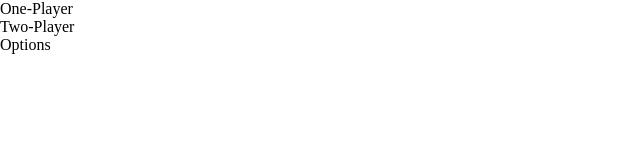
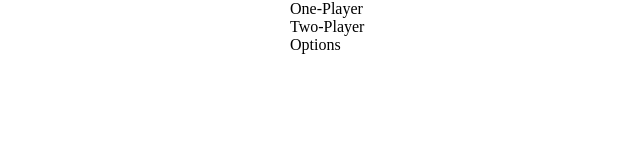
Before and after one commit to imattos78/Battleship_Game_Js, a plain HTML site: page index.html in a window 1280 px wide. Shown: the whole page, without its empty margins (0-640 px from the left). Drawn offline with nearby package versions, Linux system fonts and the light colour scheme.

Commit message:
main styles

```diff
--- a/style.css
+++ b/style.css
@@ -9,3 +9,9 @@ html {
 	width: 100%;
 	height: 100%;
 }
+#main {
+	width: 700px;
+	height: 800px;
+	margin: auto;
+
+}
```
